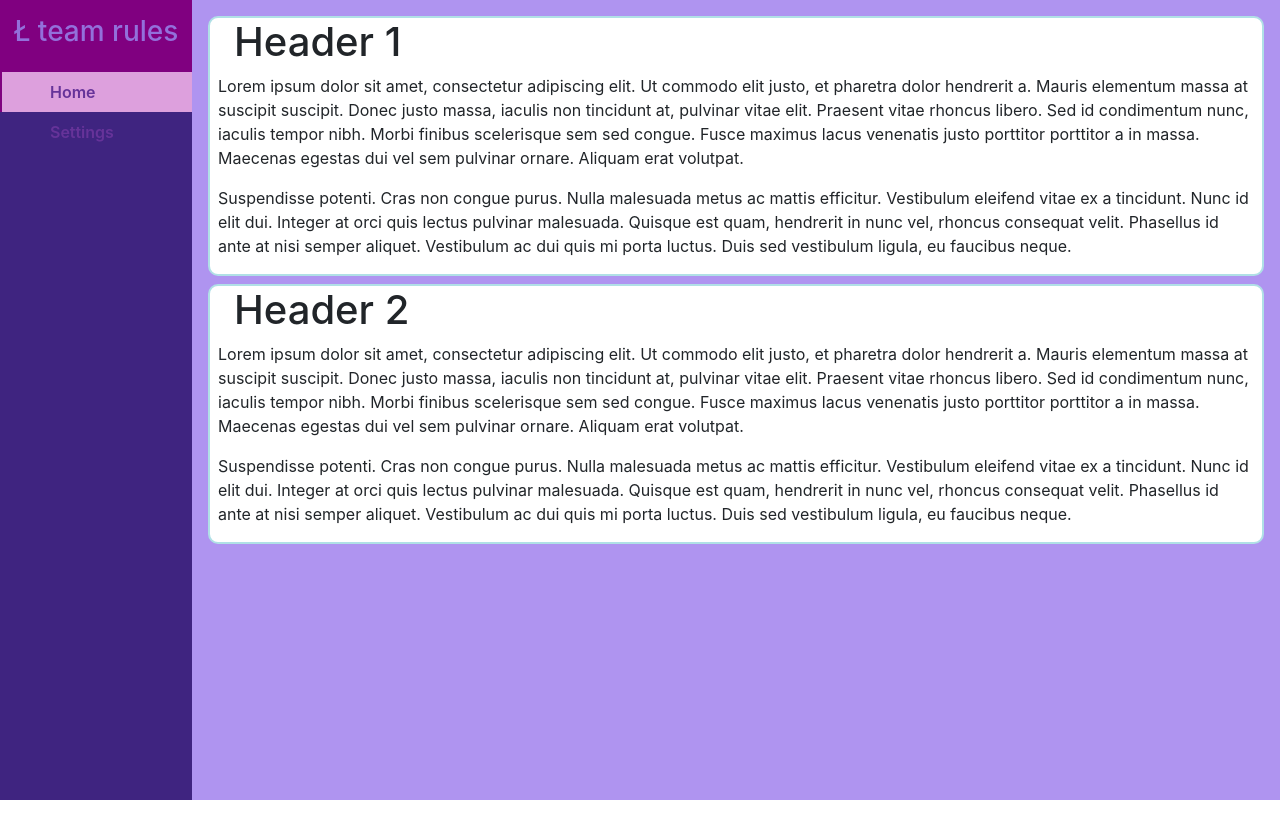
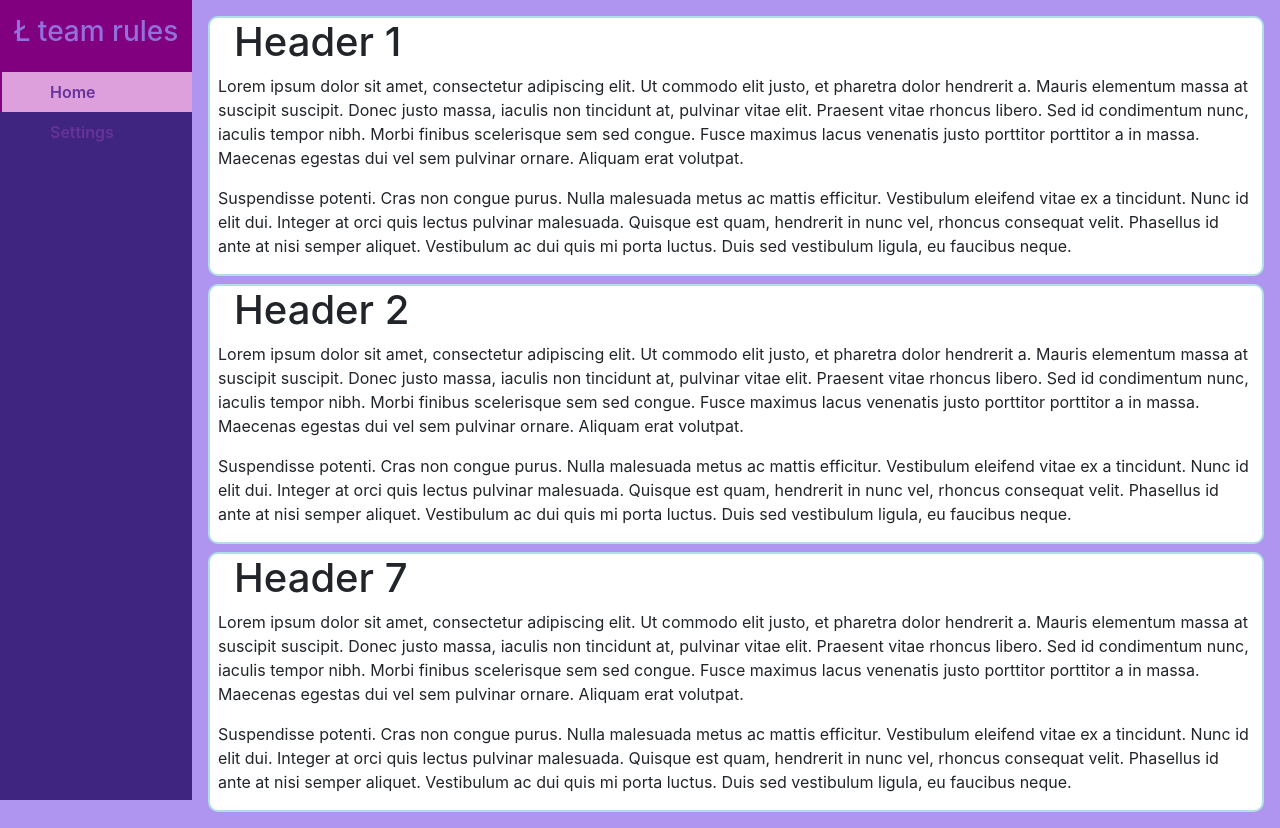
Before and after one commit to czajrow/pop-frontend, an Angular app: page /home in a window 1280 px wide. Before the commit the page ends 800 px from the top, so only its background shows below. Built offline with nearby package versions, Linux system fonts and the light colour scheme.

Commit message:
Minor change

```diff
--- a/src/app/modules/home/home.component.html
+++ b/src/app/modules/home/home.component.html
@@ -32,3 +32,20 @@
       luctus. Duis sed vestibulum ligula, eu faucibus neque.</p>
   </div>
 </app-section>
+<app-section class="mb-2">
+  <div app-section-header-slot>
+    <h1>Header 7</h1>
+  </div>
+  <div app-section-content-slot>
+    <p>Lorem ipsum dolor sit amet, consectetur adipiscing elit. Ut commodo elit justo, et pharetra dolor hendrerit a.
+      Mauris elementum massa at suscipit suscipit. Donec justo massa, iaculis non tincidunt at, pulvinar vitae elit.
+      Praesent vitae rhoncus libero. Sed id condimentum nunc, iaculis tempor nibh. Morbi finibus scelerisque sem sed
+      congue. Fusce maximus lacus venenatis justo porttitor porttitor a in massa. Maecenas egestas dui vel sem pulvinar
+      ornare. Aliquam erat volutpat.</p>
+
+    <p>Suspendisse potenti. Cras non congue purus. Nulla malesuada metus ac mattis efficitur. Vestibulum eleifend vitae
+      ex a tincidunt. Nunc id elit dui. Integer at orci quis lectus pulvinar malesuada. Quisque est quam, hendrerit in
+      nunc vel, rhoncus consequat velit. Phasellus id ante at nisi semper aliquet. Vestibulum ac dui quis mi porta
+      luctus. Duis sed vestibulum ligula, eu faucibus neque.</p>
+  </div>
+</app-section>
```
